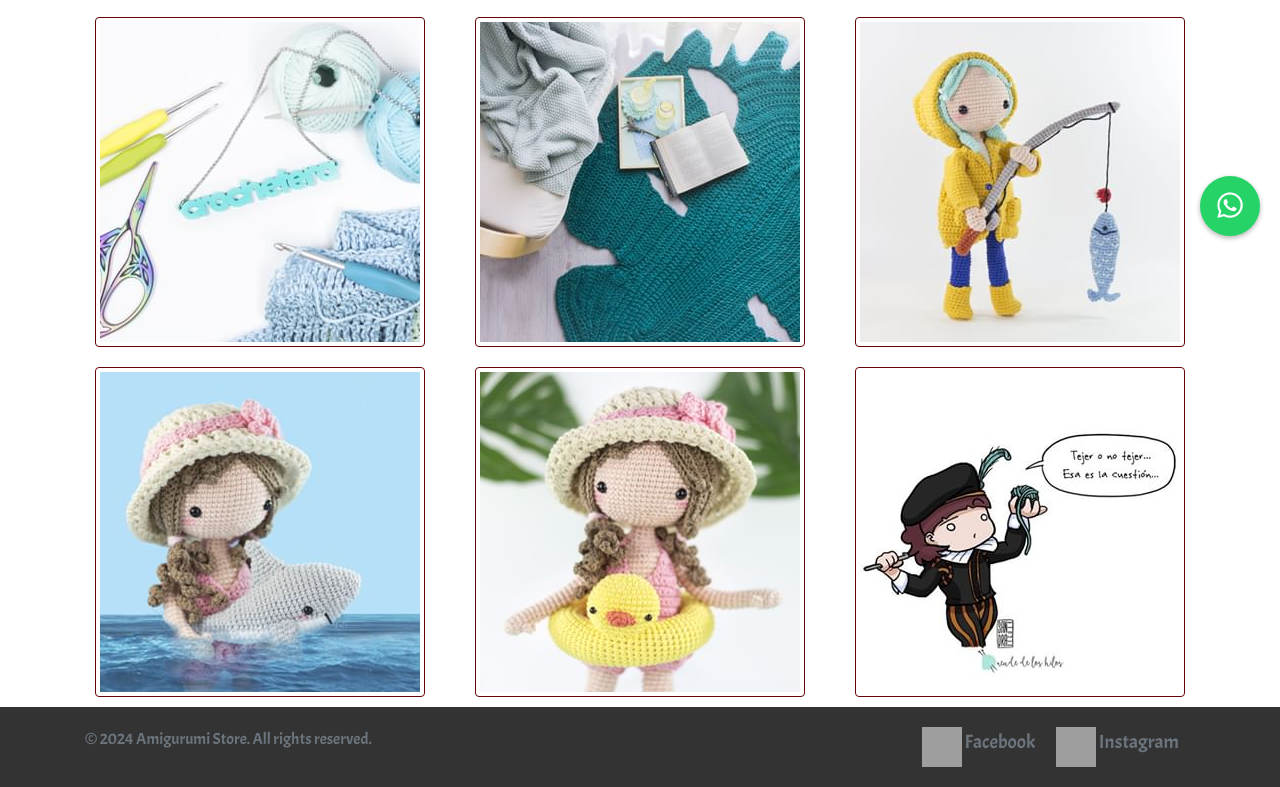
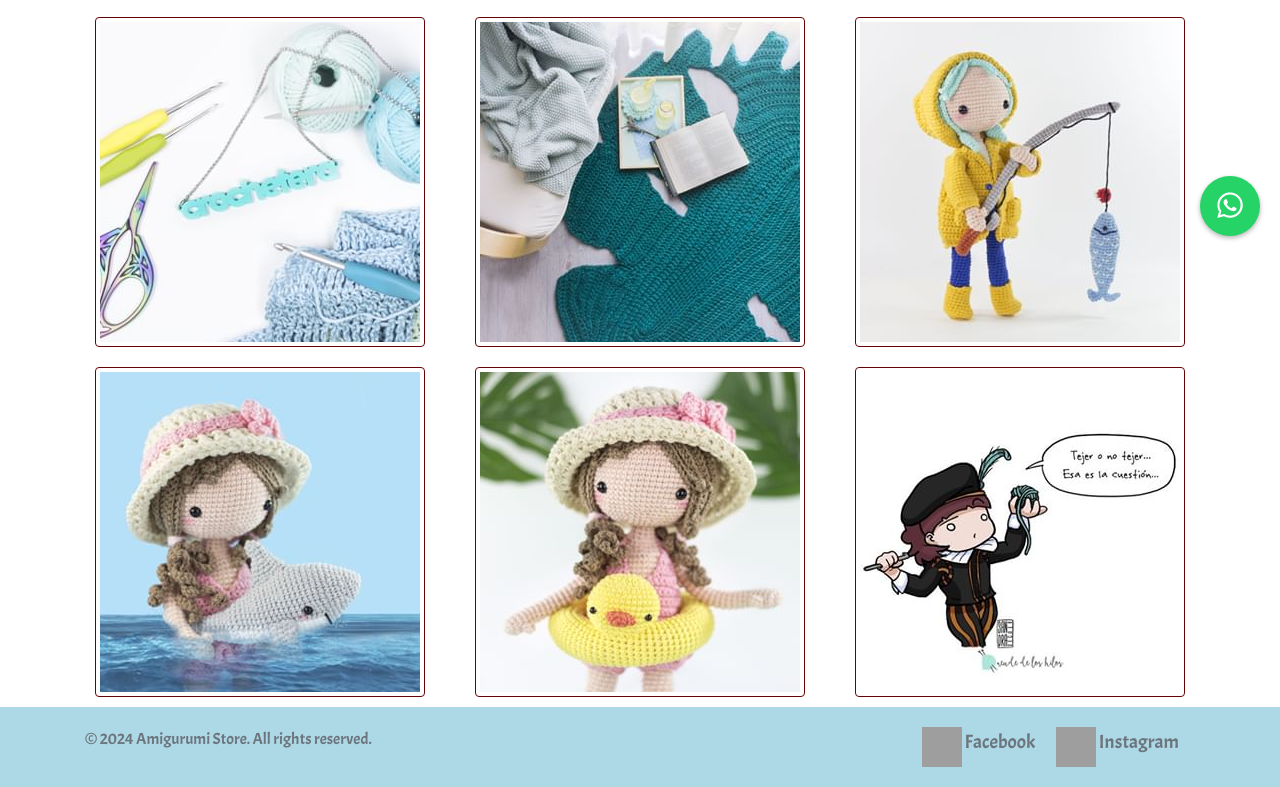
Before and after one commit to joaquinalegre/TPCaCGrupo8, a plain HTML site: page index.html in a window 1280 px wide. Shown: the part 504-1291 px from the top of the page. Drawn offline with nearby package versions, Linux system fonts and the light colour scheme; grey boxes are pictures that could not be loaded.

Commit message:
Add files via upload

```diff
--- a/styles.css
+++ b/styles.css
@@ -194,7 +194,7 @@ grid-template-areas:
 }
 
 .footer {
-  background-color: #333;
+  background-color: #add8e6;
   color: #fff;
   padding: 20px;
   position: bottom;
```
